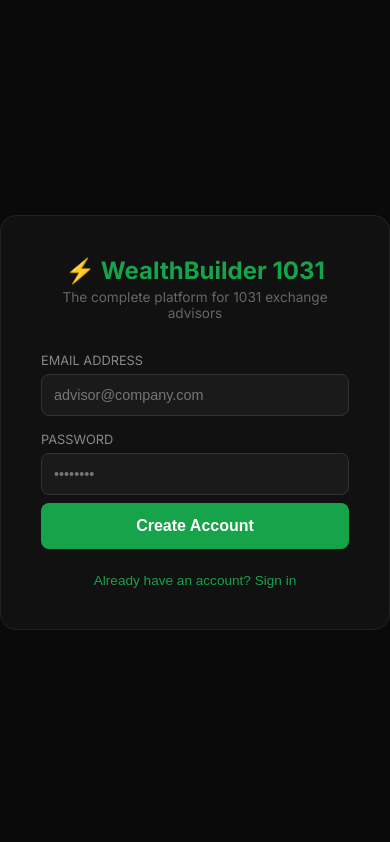
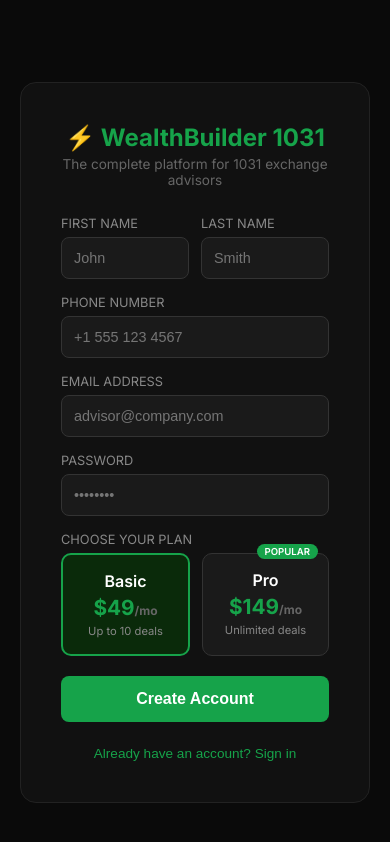
Before and after one commit to hasibulislamai/1031-dashboard, a React (Create React App) app: page / in a window 390 px wide. Both pictures are taken after a click on the button "Don't have an account? Sign up". Shown: the top 842 px of the page. Built offline with nearby package versions, Linux system fonts and the light colour scheme; no server answers.

Commit message:
phase1 signup with name phone plan

```diff
--- a/src/components/Auth.js
+++ b/src/components/Auth.js
@@ -4,6 +4,10 @@ import { supabase } from '../supabase';
 export default function Auth() {
   const [email, setEmail] = useState('');
   const [password, setPassword] = useState('');
+  const [firstName, setFirstName] = useState('');
+  const [lastName, setLastName] = useState('');
+  const [phone, setPhone] = useState('');
+  const [plan, setPlan] = useState('basic');
   const [isSignUp, setIsSignUp] = useState(false);
   const [loading, setLoading] = useState(false);
   const [error, setError] = useState('');
@@ -16,9 +20,34 @@ export default function Auth() {
     setMessage('');
 
     if (isSignUp) {
-      const { error } = await supabase.auth.signUp({ email, password });
-      if (error) setError(error.message);
-      else setMessage('Check your email for confirmation link!');
+      const { data, error } = await supabase.auth.signUp({
+        email,
+        password,
+        options: {
+          data: {
+            first_name: firstName,
+            last_name: lastName,
+            phone: phone,
+            plan: plan
+          }
+        }
+      });
+      if (error) {
+        setError(error.message);
+      } else {
+        if (data && data.user) {
+          await supabase.from('wb_tenants').insert({
+            company_name: firstName + ' ' + lastName,
+            owner_email: email,
+            owner_name: firstName,
+            last_name: lastName,
+            phone: phone,
+            plan: plan,
+            status: 'active'
+          });
+        }
+        setMessage('Account created! Check your email for a confirmation link to activate your account.');
+      }
     } else {
       const { error } = await supabase.auth.signInWithPassword({ email, password });
       if (error) setError(error.message);
@@ -35,31 +64,68 @@ export default function Auth() {
     else setMessage('Password reset email sent!');
   }
 
+  const inputStyle = { width:'100%', background:'#1a1a1a', border:'1px solid #333', borderRadius:'8px', padding:'12px', color:'#fff', fontSize:'0.9rem', boxSizing:'border-box' };
+  const labelStyle = { color:'#888', fontSize:'0.8rem', display:'block', marginBottom:'6px' };
+
   return (
-    <div style={{ minHeight:'100vh', background:'#0a0a0a', display:'flex', alignItems:'center', justifyContent:'center', fontFamily:'Inter, sans-serif' }}>
-      <div style={{ background:'#111', border:'1px solid #222', borderRadius:'16px', padding:'40px', width:'400px', maxWidth:'90vw' }}>
-        <div style={{ textAlign:'center', marginBottom:'32px' }}>
-          <div style={{ fontSize:'1.5rem', fontWeight:'700', color:'#16A34A', marginBottom:'4px' }}>⚡ WealthBuilder 1031</div>
+    <div style={{ minHeight:'100vh', background:'#0a0a0a', display:'flex', alignItems:'center', justifyContent:'center', fontFamily:'Inter, sans-serif', padding:'20px' }}>
+      <div style={{ background:'#111', border:'1px solid #222', borderRadius:'16px', padding:'40px', width:'440px', maxWidth:'90vw' }}>
+        <div style={{ textAlign:'center', marginBottom:'28px' }}>
+          <div style={{ fontSize:'1.5rem', fontWeight:'700', color:'#16A34A', marginBottom:'4px' }}>&#9889; WealthBuilder 1031</div>
           <div style={{ color:'#666', fontSize:'0.85rem' }}>The complete platform for 1031 exchange advisors</div>
         </div>
 
         <form onSubmit={handleAuth}>
+          {isSignUp && (
+            <>
+              <div style={{ display:'flex', gap:'12px', marginBottom:'16px' }}>
+                <div style={{ flex:1 }}>
+                  <label style={labelStyle}>FIRST NAME</label>
+                  <input type="text" value={firstName} onChange={e => setFirstName(e.target.value)} required placeholder="John" style={inputStyle} />
+                </div>
+                <div style={{ flex:1 }}>
+                  <label style={labelStyle}>LAST NAME</label>
+                  <input type="text" value={lastName} onChange={e => setLastName(e.target.value)} required placeholder="Smith" style={inputStyle} />
+                </div>
+              </div>
+
+              <div style={{ marginBottom:'16px' }}>
+                <label style={labelStyle}>PHONE NUMBER</label>
+                <input type="tel" value={phone} onChange={e => setPhone(e.target.value)} required placeholder="+1 555 123 4567" style={inputStyle} />
+              </div>
+            </>
+          )}
+
           <div style={{ marginBottom:'16px' }}>
-            <label style={{ color:'#888', fontSize:'0.8rem', display:'block', marginBottom:'6px' }}>EMAIL ADDRESS</label>
-            <input
-              type="email" value={email} onChange={e => setEmail(e.target.value)} required
-              placeholder="advisor@company.com"
-              style={{ width:'100%', background:'#1a1a1a', border:'1px solid #333', borderRadius:'8px', padding:'12px', color:'#fff', fontSize:'0.9rem', boxSizing:'border-box' }}
-            />
+            <label style={labelStyle}>EMAIL ADDRESS</label>
+            <input type="email" value={email} onChange={e => setEmail(e.target.value)} required placeholder="advisor@company.com" style={inputStyle} />
           </div>
-          <div style={{ marginBottom:'8px' }}>
-            <label style={{ color:'#888', fontSize:'0.8rem', display:'block', marginBottom:'6px' }}>PASSWORD</label>
-            <input
-              type="password" value={password} onChange={e => setPassword(e.target.value)} required
-              placeholder="••••••••"
-              style={{ width:'100%', background:'#1a1a1a', border:'1px solid #333', borderRadius:'8px', padding:'12px', color:'#fff', fontSize:'0.9rem', boxSizing:'border-box' }}
-            />
+
+          <div style={{ marginBottom: isSignUp ? '16px' : '8px' }}>
+            <label style={labelStyle}>PASSWORD</label>
+            <input type="password" value={password} onChange={e => setPassword(e.target.value)} required placeholder="&#8226;&#8226;&#8226;&#8226;&#8226;&#8226;&#8226;&#8226;" style={inputStyle} />
           </div>
+
+          {isSignUp && (
+            <div style={{ marginBottom:'20px' }}>
+              <label style={labelStyle}>CHOOSE YOUR PLAN</label>
+              <div style={{ display:'flex', gap:'12px' }}>
+                <div onClick={() => setPlan('basic')}
+                  style={{ flex:1, cursor:'pointer', background: plan==='basic' ? '#0a2a0a' : '#1a1a1a', border: plan==='basic' ? '2px solid #16A34A' : '1px solid #333', borderRadius:'10px', padding:'16px', textAlign:'center' }}>
+                  <div style={{ color:'#fff', fontWeight:'600', fontSize:'1rem' }}>Basic</div>
+                  <div style={{ color:'#16A34A', fontSize:'1.3rem', fontWeight:'700', margin:'4px 0' }}>$49<span style={{ fontSize:'0.75rem', color:'#666' }}>/mo</span></div>
+                  <div style={{ color:'#888', fontSize:'0.7rem' }}>Up to 10 deals</div>
+                </div>
+                <div onClick={() => setPlan('pro')}
+                  style={{ flex:1, cursor:'pointer', background: plan==='pro' ? '#0a2a0a' : '#1a1a1a', border: plan==='pro' ? '2px solid #16A34A' : '1px solid #333', borderRadius:'10px', padding:'16px', textAlign:'center', position:'relative' }}>
+                  <div style={{ position:'absolute', top:'-10px', right:'10px', background:'#16A34A', color:'#fff', fontSize:'0.6rem', padding:'2px 8px', borderRadius:'10px', fontWeight:'600' }}>POPULAR</div>
+                  <div style={{ color:'#fff', fontWeight:'600', fontSize:'1rem' }}>Pro</div>
+                  <div style={{ color:'#16A34A', fontSize:'1.3rem', fontWeight:'700', margin:'4px 0' }}>$149<span style={{ fontSize:'0.75rem', color:'#666' }}>/mo</span></div>
+                  <div style={{ color:'#888', fontSize:'0.7rem' }}>Unlimited deals</div>
+                </div>
+              </div>
+            </div>
+          )}
 
           {!isSignUp && (
             <div style={{ textAlign:'right', marginBottom:'16px' }}>
@@ -79,7 +145,7 @@ export default function Auth() {
         </form>
 
         <div style={{ textAlign:'center', marginTop:'20px' }}>
-          <button onClick={() => setIsSignUp(!isSignUp)} style={{ background:'none', border:'none', color:'#16A34A', cursor:'pointer', fontSize:'0.85rem' }}>
+          <button onClick={() => { setIsSignUp(!isSignUp); setError(''); setMessage(''); }} style={{ background:'none', border:'none', color:'#16A34A', cursor:'pointer', fontSize:'0.85rem' }}>
             {isSignUp ? 'Already have an account? Sign in' : "Don't have an account? Sign up"}
           </button>
         </div>
```
Also changed, not shown: 2 other files (tests, documents, lock files or other folders).
